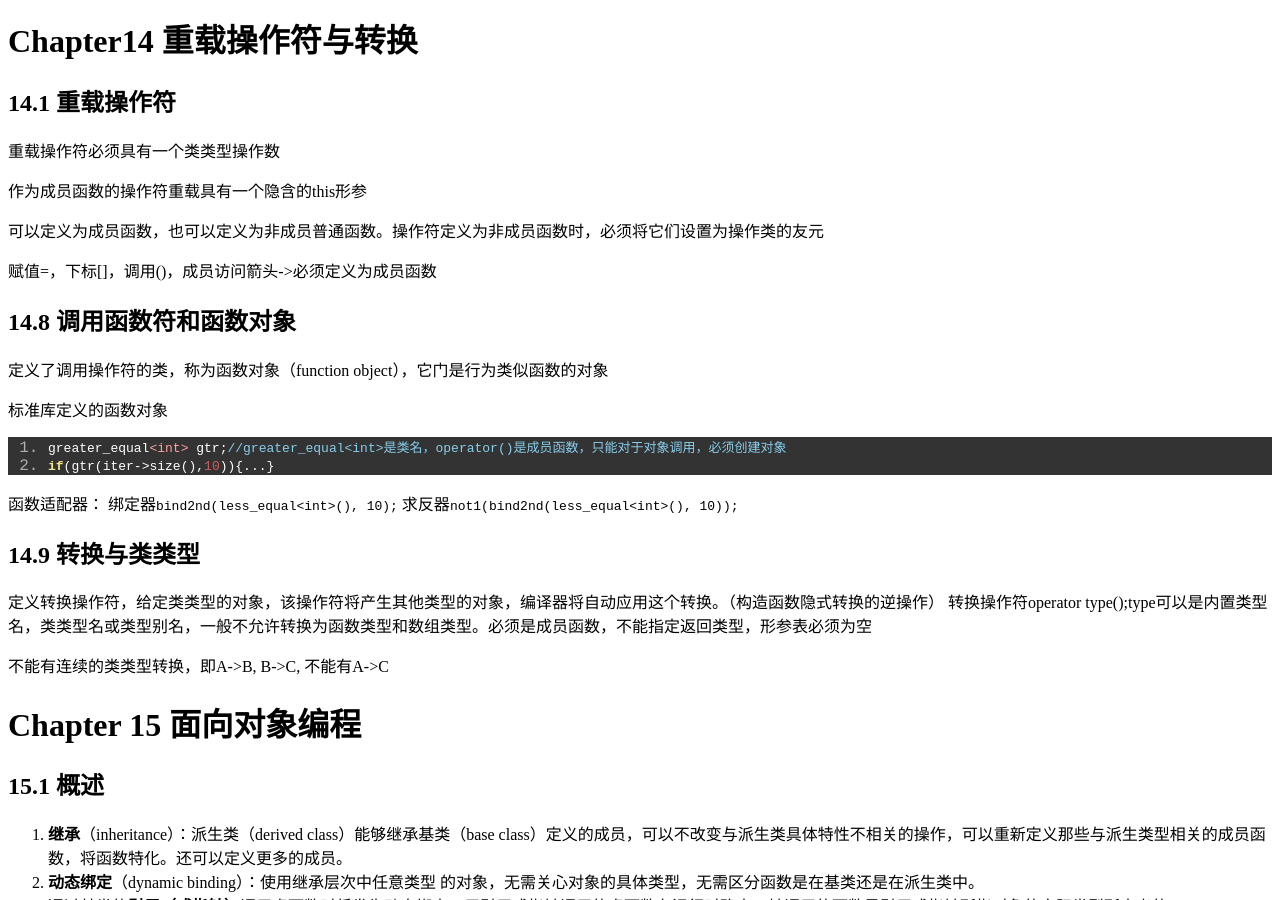
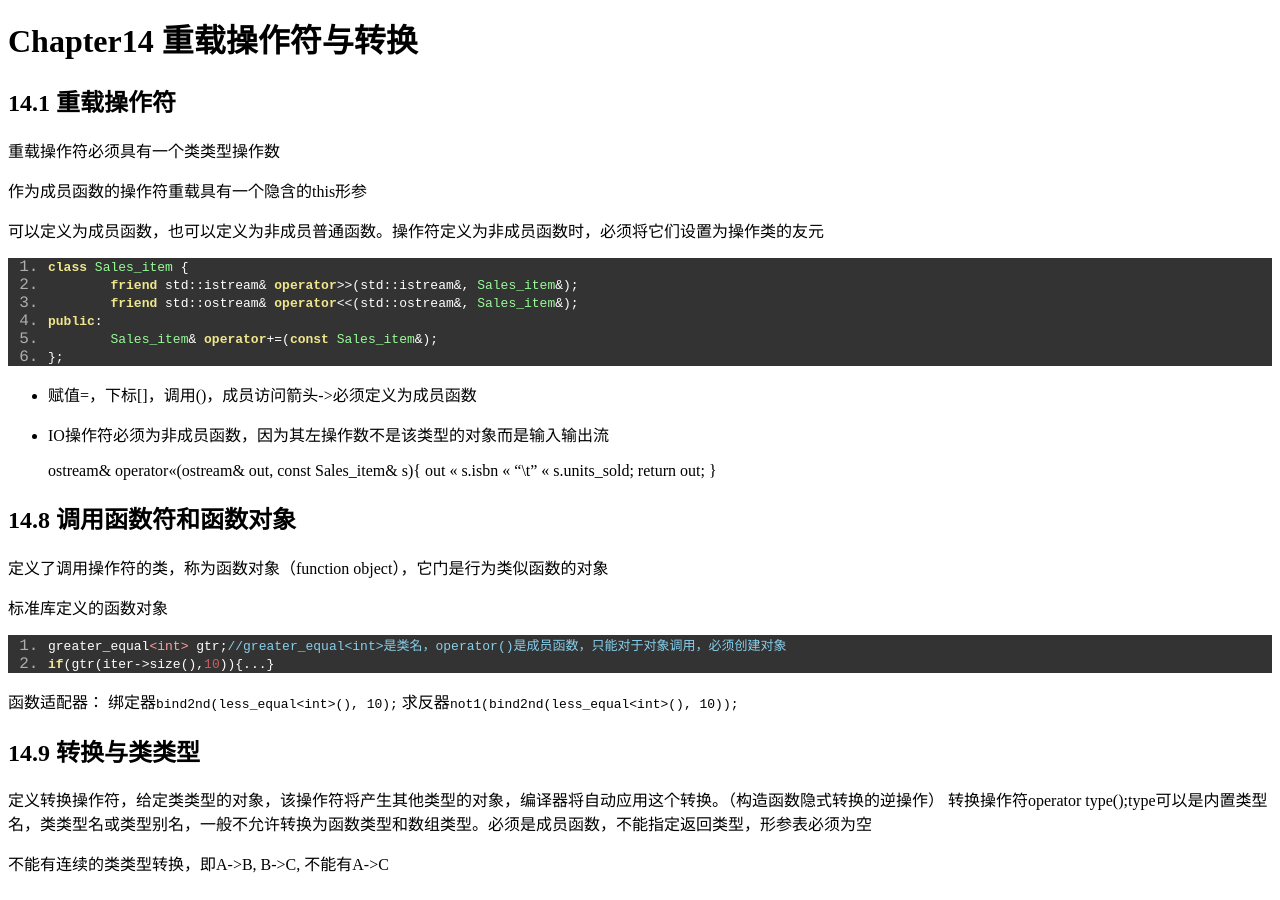
Before and after one commit to wangxinalex/wangxinalex.github.io, a Jekyll site: the page built from _posts/2014-09-17-PrimerCPP.md, in a window 1280 px wide and 900 px high, scrolled down 3293 px. Built offline with Jekyll 4.4.1, drawn with Linux system fonts in a browser that asks for light colours; nearby versions of some CDN libraries; comment, search, counter and statistics services are not loaded.

Commit message:
PrimerCPP 14.2

```diff
--- a/_posts/2014-09-17-PrimerCPP.md
+++ b/_posts/2014-09-17-PrimerCPP.md
@@ -148,7 +148,20 @@ tags: C++
 
   可以定义为成员函数，也可以定义为非成员普通函数。操作符定义为非成员函数时，必须将它们设置为操作类的友元
 
-  赋值=，下标[]，调用()，成员访问箭头->必须定义为成员函数
+	class Sales_item {
+		friend std::istream& operator>>(std::istream&, Sales_item&);
+		friend std::ostream& operator<<(std::ostream&, Sales_item&);
+	public:
+		Sales_item& operator+=(const Sales_item&);
+	};
+
+  * 赋值=，下标[]，调用()，成员访问箭头->必须定义为成员函数
+  * IO操作符必须为非成员函数，因为其左操作数不是该类型的对象而是输入输出流
+
+	ostream& operator<<(ostream& out, const Sales_item& s){
+		out << s.isbn << "\t" << s.units_sold;
+		return out;
+	}
 
 ## 14.8 调用函数符和函数对象 ##
   定义了调用操作符的类，称为函数对象（function object），它门是行为类似函数的对象
```
